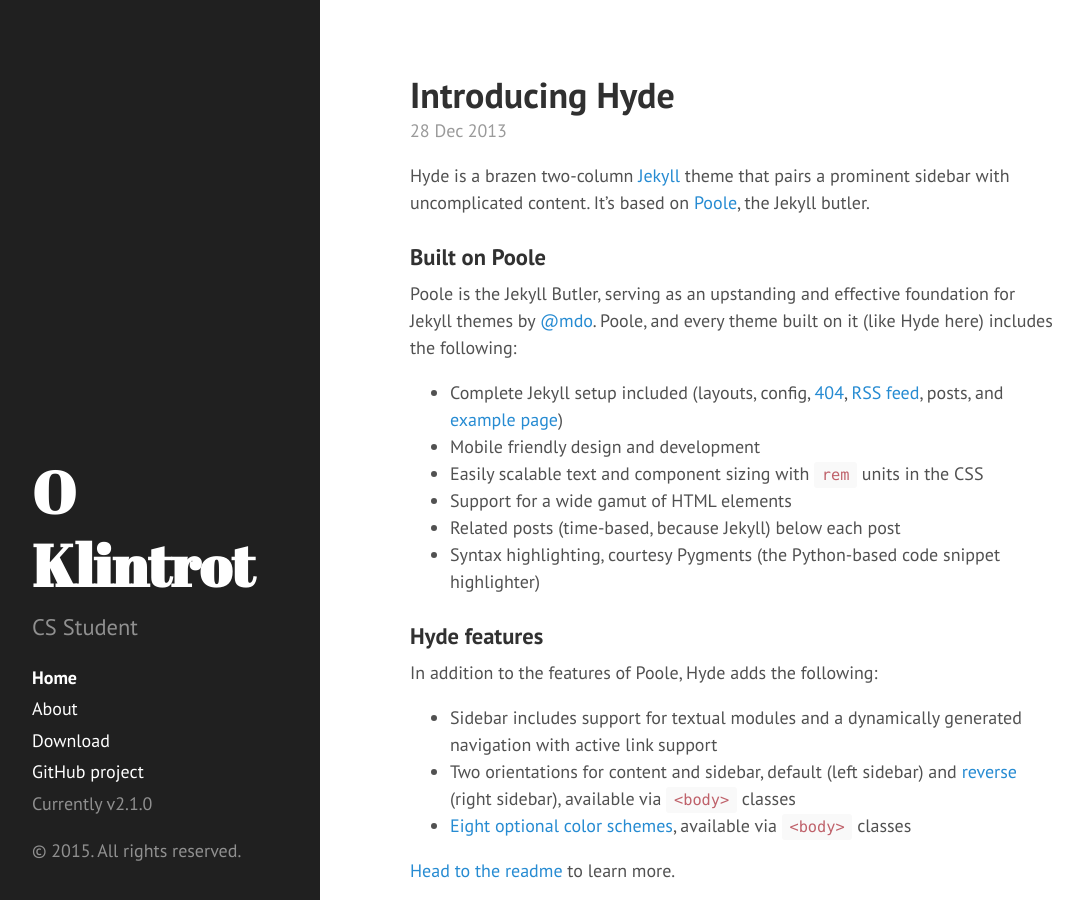
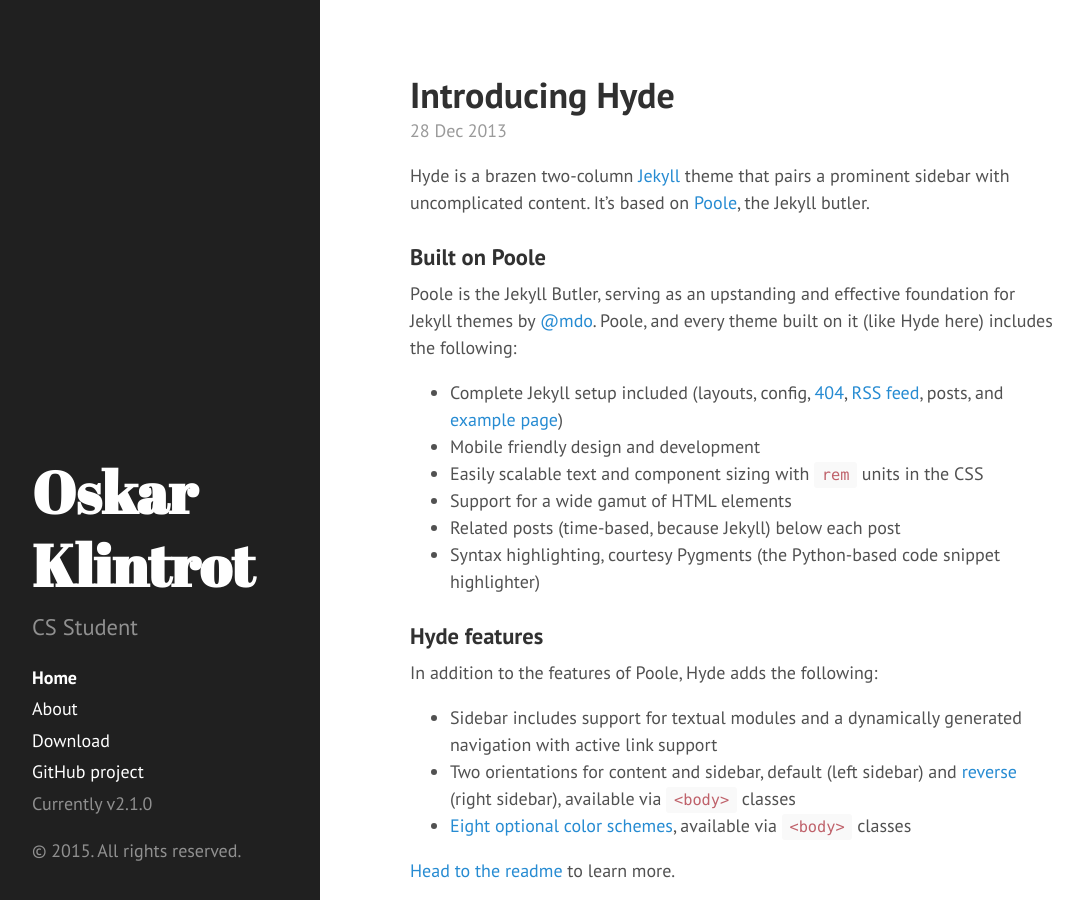
Before and after one commit to OskarKlintrotSkolarbeteWP14/2dv607.oskarklintrot.se, a Jekyll site: the page built from index.html, in a window 1280 px wide and 900 px high. Shown: the whole window, without its empty margins (4-1087 px from the left). Built offline with Jekyll 4.4.1, drawn with Linux system fonts in a browser that asks for light colours; Markdown is read by kramdown in place of the engine named in the settings; the list of posts is cut into pages by our own code.

Commit message:
Update _config.yml

```diff
--- a/_config.yml
+++ b/_config.yml
@@ -7,7 +7,7 @@
 relative_permalinks: true
 
 # Setup
-title:            O Klintrot
+title:            Oskar Klintrot
 tagline:          'Homepage of Oskar Klintrot'
 description:      'CS Student'
 url:              http://oskarklintrot.github.io/
```
